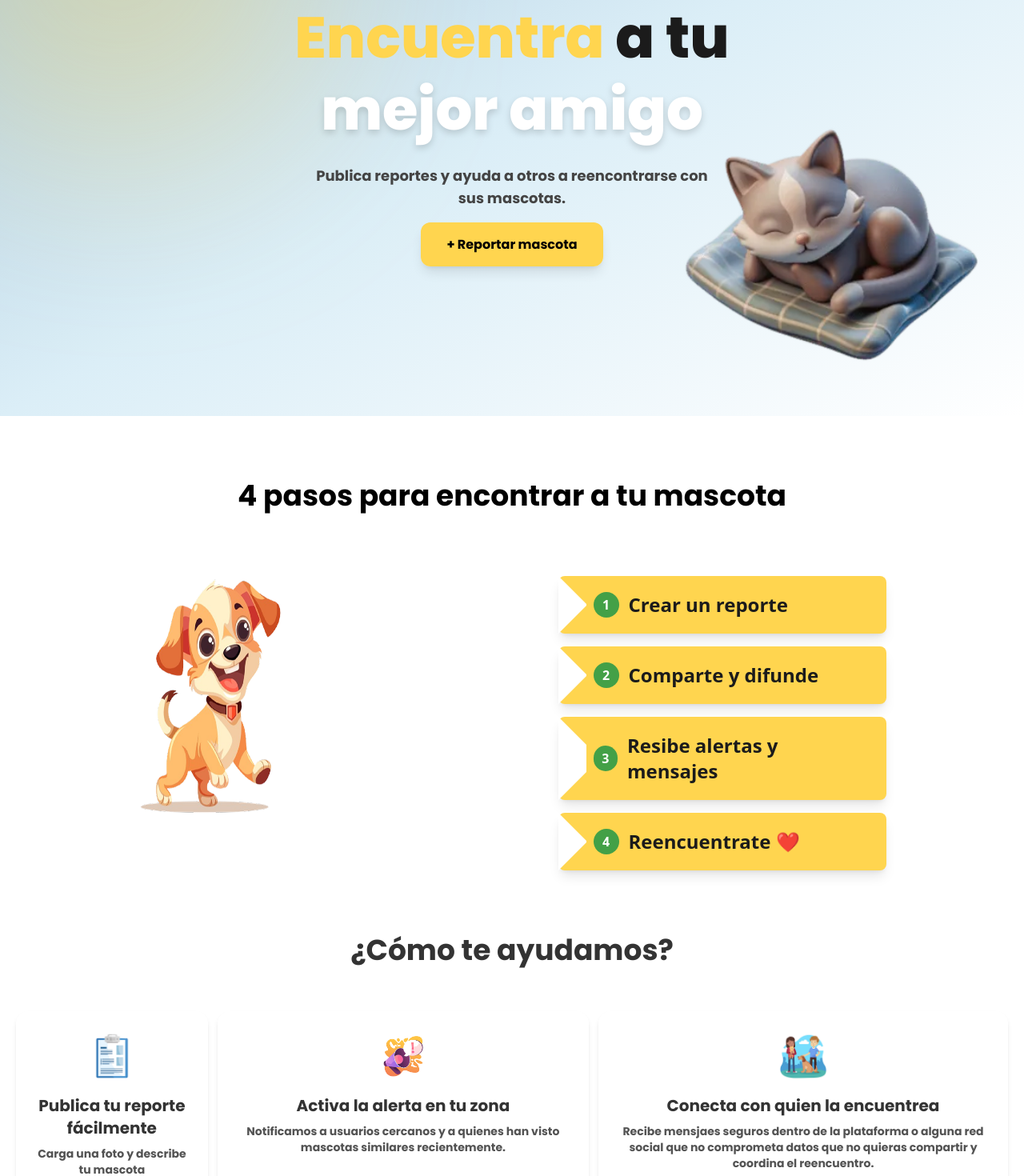
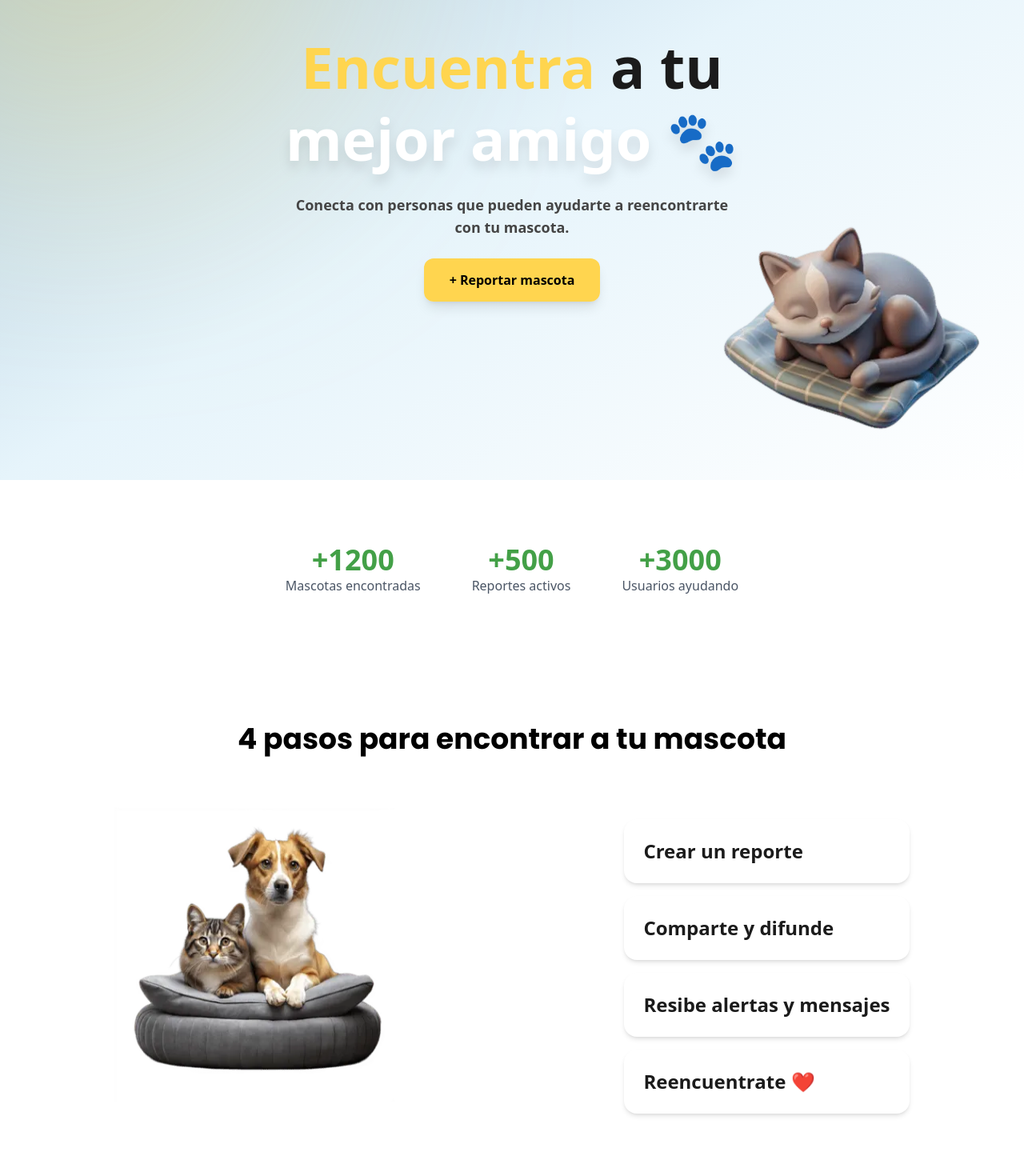
Before and after one commit to fernadev14/huella-de-regreso, a React (Vite) app: page / in a window 1280 px wide. Shown: the part 280-1750 px from the top of the page at 80% size. Built offline with nearby package versions, Linux system fonts and the light colour scheme; no server answers.

Commit message:
cambios UI/UX home

```diff
--- a/src/components/home/Banner.jsx
+++ b/src/components/home/Banner.jsx
@@ -1,55 +1,71 @@
 import { Link } from "react-router-dom"
-import maskBannerImg from "../../assets/pet-flot.webp"
+import dogImg from "../../assets/pet-flot.webp"
 import { motion } from "framer-motion"
 import "../../styles/responsive.css"
 
 const Banner = () => {
 
   return (
-    <>
-      <div className="banner-container relative h-[90vh] flex items-center justify-center overflow-hidden">
+    <section className="relative min-h-screen flex items-center justify-center overflow-hidden">
 
-        {/* FONDO GRADIENTE */}
-        <div className="absolute inset-0 bg-linear-to-br from-[#A8C7DC] via-[#dbeef7] to-[#ffffff]" />
+      {/* BACKGROUND */}
+      <div className="absolute inset-0 bg-linear-to-br from-[#A8C7DC] via-[#e6f4fb] to-white" />
 
-        {/* GLOW */}
-        <div className="absolute w-125 h-125 bg-[#FFD54F]/30 blur-[120px] rounded-full -top-25 -left-25" />
+      {/* GLOW */}
+      <div className="absolute w-150 h-150 bg-[#FFD54F]/30 blur-[140px] rounded-full -top-50 -left-50" />
 
-        {/* IMAGEN ANIMADA */}
-        <motion.img
-          src={maskBannerImg}
-          className="absolute bottom-0 right-10 w-100"
-          animate={{ y: [0, -15, 0] }}
-          transition={{ duration: 4, repeat: Infinity }}
-        />
+      {/* CONTENIDO */}
+      <div className="relative z-10 text-center px-6 max-w-5xl">
 
-        {/* CONTENIDO */}
-        <div className="relative z-10 text-center px-6">
+        <motion.h1
+          initial={{ opacity: 0, y: 40 }}
+          animate={{ opacity: 1, y: 0 }}
+          transition={{ duration: 0.8 }}
+          className="text-5xl md:text-7xl font-extrabold leading-tight"
+        >
+          <span className="text-[#FFD54F]">Encuentra</span>{" "}
+          <span className="text-[#1B1B1B]">a tu</span>
+          <br />
+          <span className="text-white drop-shadow-xl">
+            mejor amigo 🐾
+          </span>
+        </motion.h1>
 
-          <h1 className="text-5xl md:text-7xl font-extrabold leading-tight">
-            <span className="text-[#FFD54F]">Encuentra</span>{" "}
-            <span className="text-[#1B1B1B]">a tu</span>
-            <br />
-            <span className="text-white drop-shadow-lg">mejor amigo</span>
-          </h1>
+        <motion.p
+          initial={{ opacity: 0, y: 30 }}
+          animate={{ opacity: 1, y: 0 }}
+          transition={{ delay: 0.3 }}
+          className="mt-6 text-lg font-semibold text-[#444] max-w-xl mx-auto"
+        >
+          Conecta con personas que pueden ayudarte a reencontrarte con tu mascota.
+        </motion.p>
 
-          <p className="mt-6 max-w-lg mx-auto text-[#444] text-lg">
-            Publica reportes y ayuda a otros a reencontrarse con sus mascotas.
-          </p>
+        <motion.div
+          initial={{ opacity: 0, scale: 0.9 }}
+          animate={{ opacity: 1, scale: 1 }}
+          transition={{ delay: 0.6 }}
+          className="mt-10"
+        >
+          <Link
+            to="/nuevo-reporte"
+            className="px-8 py-4 rounded-xl bg-[#FFD54F] text-black font-bold
+                       shadow-lg hover:scale-105 transition
+                       hover:shadow-[0_0_30px_rgba(255,213,79,0.6)]"
+          >
+            + Reportar mascota
+          </Link>
+        </motion.div>
+      </div>
 
-          <div className="mt-8">
-            <Link
-              to="/nuevo-reporte"
-              className="px-8 py-4 rounded-xl bg-[#FFD54F] font-bold text-black
-                         shadow-lg hover:scale-105 transition"
-            >
-              + Reportar mascota
-            </Link>
-          </div>
-        </div>
+      {/* IMAGEN FLOTANTE */}
+      <motion.img
+        src={dogImg}
+        className="absolute bottom-0 right-10 w-87.5 hidden md:block"
+        animate={{ y: [0, -20, 0] }}
+        transition={{ duration: 4, repeat: Infinity }}
+      />
 
-      </div>
-    </>
+    </section>
   )
 }
 
--- a/src/components/home/FourSteps.jsx
+++ b/src/components/home/FourSteps.jsx
@@ -1,4 +1,5 @@
-import imgDogAnimate from "../../assets/perrito animado-4-pasos.png";
+import imgDogAnimate from "../../assets/perrito-motion-fourSteps.webp";
+import { motion } from "framer-motion"
 import "../../styles/responsive.css"
 
 const FourSteps = () => {
@@ -6,37 +7,45 @@ const FourSteps = () => {
     <>
         <h5 className="title-fourSteps text-4xl text-center mt-20">4 pasos para encontrar a tu mascota</h5>
         <div className="Container-fourSteps flex mt-20 justify-around">
-            <div className="img-fourSteps">
+            {/* <div className="img-fourSteps">
                 <img
                     src={imgDogAnimate}
                     alt="perrito animado-4-pasos"
                     className="h-100 -mr-80"
                 />
-            </div>
+            </div> */}
+
+            {/* IMAGEN FLOTANTE */}
+            <motion.img
+              src={imgDogAnimate}
+              className="bottom-0 right-10 hidden md:block"
+              animate={{ y: [0, -20, 0] }}
+              transition={{ duration: 4, repeat: Infinity }}
+            />
 
             <ul className="flex flex-col gap-4">
-                <li className="step-item hover:scale-105 transition duration-300 shadow-lg hover:shadow-xl">
-                    <div className="bg-[#43A047] rounded-full w-8 h-8 flex items-center justify-center text-white font-bold">
+                <li className="bg-white rounded-2xl p-6 shadow-md hover:shadow-xl transition hover:-translate-y-2">
+                    {/* <div className="bg-[#43A047] rounded-full w-8 h-8 flex items-center justify-center text-white font-bold">
                         <span>1</span>
-                    </div>
+                    </div> */}
                     <h3 className="font-bold text-[#1b1b1b] text-2xl">Crear un reporte</h3>
                 </li>
-                <li className="step-item hover:scale-105 transition duration-300 shadow-lg hover:shadow-xl">
-                    <div className="bg-[#43A047] rounded-full w-8 h-8 flex items-center justify-center text-white font-bold">
+                <li className="bg-white rounded-2xl p-6 shadow-md hover:shadow-xl transition hover:-translate-y-2">
+                    {/* <div className="bg-[#43A047] rounded-full w-8 h-8 flex items-center justify-center text-white font-bold">
                         <span>2</span>
-                    </div>
+                    </div> */}
                     <h3 className="font-bold text-[#1b1b1b] text-2xl">Comparte y difunde</h3>
                 </li>
-                <li className="step-item hover:scale-105 transition duration-300 shadow-lg hover:shadow-xl">
-                    <div className="bg-[#43A047] rounded-full w-8 h-8 flex items-center justify-center text-white font-bold">
+                <li className="bg-white rounded-2xl p-6 shadow-md hover:shadow-xl transition hover:-translate-y-2">
+                    {/* <div className="bg-[#43A047] rounded-full w-8 h-8 flex items-center justify-center text-white font-bold">
                         <span>3</span>
-                    </div>
+                    </div> */}
                     <h3 className="font-bold text-[#1b1b1b] text-2xl">Resibe alertas y mensajes</h3>
                 </li>
-                <li className="step-item hover:scale-105 transition duration-300 shadow-lg hover:shadow-xl">
-                    <div className="bg-[#43A047] rounded-full w-8 h-8 flex items-center justify-center text-white font-bold">
+                <li className="bg-white rounded-2xl p-6 shadow-md hover:shadow-xl transition hover:-translate-y-2">
+                    {/* <div className="bg-[#43A047] rounded-full w-8 h-8 flex items-center justify-center text-white font-bold">
                         <span>4</span>
-                    </div>
+                    </div> */}
                     <h3 className="font-bold text-[#1b1b1b] text-2xl">Reencuentrate ❤️</h3>
                 </li>
             </ul>
--- a/src/components/home/Help.jsx
+++ b/src/components/home/Help.jsx
@@ -1,6 +1,7 @@
 import iconForm from "../../assets/icon_form1.png";
 import iconNotification from "../../assets/icon_notificacion.png";
 import iconEncuentro from "../../assets/icon_reencuentro.png";
+import { Link } from "react-router-dom"
 // import "../../styles/responsive.css";
 
 const Help = () => {
@@ -10,44 +11,43 @@ const Help = () => {
         <h3 className='text-center mt-20 text-4xl'>¿Cómo te ayudamos?</h3>
 
         <div className="flex mt-14 justify-center gap-3 px-5">
+
+          <div className="grid md:grid-cols-3 gap-8 mt-16 px-6">
+
           {/* CARD 1 */}
-          <div className="group max-w-lg bg-white/70 backdrop-blur-xl p-6 rounded-2xl shadow-md hover:shadow-xl transition hover:-translate-y-2">
-            <img src={iconForm} className="mb-4 w-16 mx-auto group-hover:scale-110 transition" />
-
+            <div className="bg-white/70 backdrop-blur-xl p-6 rounded-2xl shadow-lg hover:shadow-xl transition hover:-translate-y-2">
+              <img src={iconForm} className="w-16 mb-4 mx-auto" />
               <h3 className="text-xl font-bold text-center">
-              Publica tu reporte fácilmente
+                Publica tu reporte
               </h3>
-
-            <p className="text-center text-sm mt-2 text-gray-600">
-              Carga una foto y describe tu mascota
+              <p className="text-center text-gray-600 mt-2">
+                Fácil, rápido y desde cualquier dispositivo
               </p>
             </div>
 
           {/* CARD 2 */}
-          <div className="group max-w-lg bg-white/70 backdrop-blur-xl p-6 rounded-2xl shadow-md hover:shadow-xl transition hover:-translate-y-2">
-            <img src={iconNotification} className="mb-4 w-16 mx-auto group-hover:scale-110 transition" />
-
+            <div className="bg-white/70 backdrop-blur-xl p-6 rounded-2xl shadow-lg hover:shadow-xl transition hover:-translate-y-2">
+              <img src={iconNotification} className="w-16 mb-4 mx-auto" />
               <h3 className="text-xl font-bold text-center">
                 Activa la alerta en tu zona
               </h3>
-
-            <p className="text-center text-sm mt-2 text-gray-600">
+              <p className="text-center text-gray-600 mt-2">
                 Notificamos a usuarios cercanos y a quienes han visto mascotas similares recientemente.
               </p>
             </div>
 
           {/* CARD 3 */}
-          <div className="group max-w-lg bg-white/70 backdrop-blur-xl p-6 rounded-2xl shadow-md hover:shadow-xl transition hover:-translate-y-2">
-            <img src={iconEncuentro} className="mb-4 w-16 mx-auto group-hover:scale-110 transition" />
-
+            <div className="bg-white/70 backdrop-blur-xl p-6 rounded-2xl shadow-lg hover:shadow-xl transition hover:-translate-y-2">
+              <img src={iconEncuentro} className="w-16 mb-4 mx-auto" />
               <h3 className="text-xl font-bold text-center">
                 Conecta con quien la encuentrea
               </h3>
-
-            <p className="text-center text-sm mt-2 text-gray-600">
+              <p className="text-center text-gray-600 mt-2">
                 Recibe mensjaes seguros dentro de la plataforma o alguna red social que no comprometa
                 datos que no quieras compartir y coordina el reencuentro.
               </p>
+            </div>
+
           </div>
 
         </div>
@@ -76,6 +76,29 @@ const Help = () => {
           <p>reportes activos</p>
         </div>
       </div>
+
+      <section className="py-20 text-center">
+
+        <div className="bg-[#FFD54F] rounded-3xl py-16 px-6 max-w-4xl mx-auto shadow-xl">
+
+          <h2 className="text-3xl font-bold text-black">
+            Empieza ahora mismo
+          </h2>
+
+          <p className="mt-4 text-black/70">
+            Publica un reporte y deja que la comunidad te ayude
+          </p>
+
+          <Link
+            to="/nuevo-reporte"
+            className="mt-6 inline-block bg-black text-white px-6 py-3 rounded-xl hover:scale-105 transition"
+          >
+            Crear reporte
+          </Link>
+
+        </div>
+
+      </section>
     </>
   )
 }
--- /dev/null
+++ b/src/components/home/Stats.jsx
@@ -0,0 +1,28 @@
+import React from 'react'
+
+const Stats = () => {
+  return (
+    <section className="py-20 text-center">
+      <div className="flex justify-center gap-16 flex-wrap">
+
+        <div>
+          <h3 className="text-4xl font-bold text-[#43A047]">+1200</h3>
+          <p className="text-gray-600">Mascotas encontradas</p>
+        </div>
+
+        <div>
+          <h3 className="text-4xl font-bold text-[#43A047]">+500</h3>
+          <p className="text-gray-600">Reportes activos</p>
+        </div>
+
+        <div>
+          <h3 className="text-4xl font-bold text-[#43A047]">+3000</h3>
+          <p className="text-gray-600">Usuarios ayudando</p>
+        </div>
+
+      </div>
+    </section>
+  )
+}
+
+export default Stats
--- a/src/pages/Home.jsx
+++ b/src/pages/Home.jsx
@@ -2,12 +2,14 @@ import Banner from "../components/home/Banner"
 import Faq from "../components/home/Faq"
 import FourSteps from "../components/home/FourSteps"
 import Help from "../components/home/Help"
+import Stats from "../components/home/Stats"
 import "../styles/home.css"
 
 const Home = () => {
   return (
     <>
         <Banner />
+        <Stats />
         <FourSteps />
         <Help />
         <Faq />
--- a/src/styles/responsive.css
+++ b/src/styles/responsive.css
@@ -2,30 +2,17 @@
     display: none;
 }
 
-.Container-fourSteps img {
+/* .Container-fourSteps img {
         width: 500px;
         height: 300px;
-    }
+    } */
 
 @media screen and (max-width: 1024px) {
     /* BANNER */
-    .line-one, span {
+    /* .line-one, span {
         font-size: 1.6em !important;
     }
-
-    .line-two {
-        font-size: 2.1em;
-    }
-
-    .parrafo-text {
-        font-size: 0.6em;
-        width: 250px;
-        margin-left: 30px;
-    }
-
-    .btn-report-banner, .btn-report-banner span{
-        font-size: 15px !important;
-    }
+    } */
 
     /* 4 PASOS PARA ENCONTRAR TU MASCOTA */
     .Container-fourSteps {
@@ -45,51 +32,6 @@
         margin-right: 0;
     }
 
-    /* HELP */
-    /* .help-first div {
-        margin-right: 0;
-    }
-    .help-second {
-        display: flex !important;
-        justify-content: center;
-        align-items: center;
-    }
-    .help-first, .help-second {
-        display: block;
-        justify-content: center;
-    }
-    .help-first h3, .help-second h3 {
-        text-align: center;
-        font-size: 15px;
-    }
-    .help-first p, .help-second p {
-        text-align: center;
-        font-size: 10px;
-    } */
-
-    /* MODAL */
-    /* .container-modal {
-        width: 700px;
-        z-index: 60;
-    }
-    .container-modal div h2{
-        font-size: 1em;
-    }
-    .div-photo-first {
-        width: 100%;
-        height:fit-content;
-        overflow: auto;
-    }
-    .estado-modal span{
-        font-size: 0.8em !important;
-    }
-    .description-title {
-        font-size: 13px;
-    } */
-    /* .div-photo-first img {
-        object-fit:inherit;
-    } */
-
 }
 
 
@@ -103,11 +45,7 @@
         align-items: center;
         overflow-y: scroll;
     }
-    /* .first-image-large, .first-image-large img {
-        height: 300px;
-        width: 400px;
-        object-fit: cover;
-    } */
+
     .btn-image-thumbnails {
         width: 70px;
         height: 70px;
@@ -180,32 +118,8 @@
   .mobile-filters-panel > * { min-height: 0; }
 
   /* BANNER */
-  .line-one, span {
+  /* .line-one, span {
         font-size: 1em !important;
-    }
-
-    .line-two {
-        font-size: 0.7em;
-        margin-bottom: 0.1em;
-    }
-
-    .parrafo-text {
-        font-size: 0.3em;
-        width: 160px;
-        margin-left: 20px;
-        margin-bottom: 5px;
-    }
-
-    .btn-report-banner{
-        margin-top: 0px;
-    }
-
-    .btn-report-banner a{
-        font-size: 8px !important;
-        padding: 2px 5px;
-    }
-    .container-text-banner {
-        margin-top: -15px;
     }
 
     /* FOURSTEPS */
```
Also changed, not shown: src/assets/perrito-motion-fourSteps.webp (added). Lines whose indentation alone changed are shown as unchanged.
